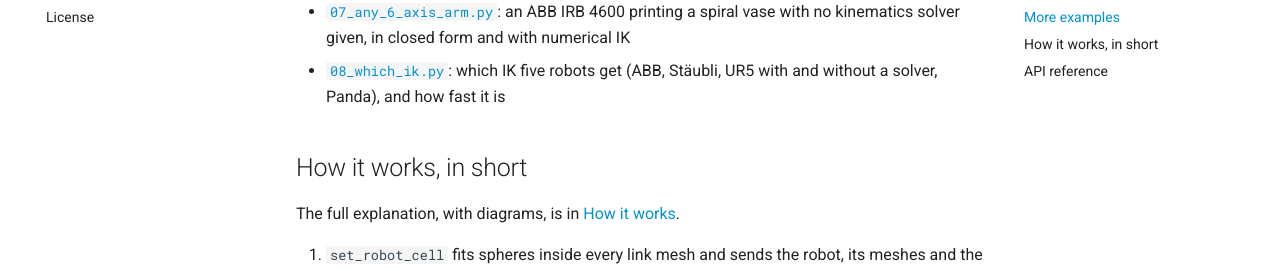
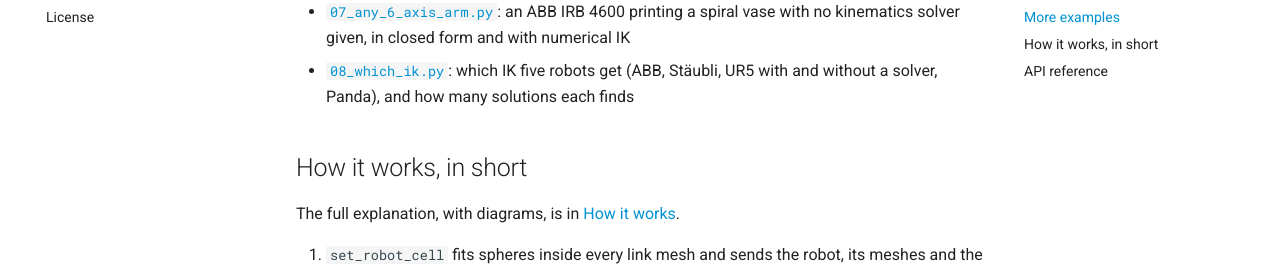
Before and after one commit to compas-dev/compas_fab_native, an MkDocs documentation site: the page built from docs/index.md, in a window 1280 px wide and 900 px high, scrolled down 2443 px. Shown: the part 199-470 px from the top of the window. Built offline with MkDocs 1.6.1 and Material for MkDocs 9.7.7, drawn with Linux system fonts in a browser that asks for light colours; comment, search, counter and statistics services are not loaded; the version menu is left out.

Commit message:
Docs: describe example 08
Co-Authored-By: Claude Opus 5.5 <noreply@anthropic.com>

```diff
--- a/docs/index.md
+++ b/docs/index.md
@@ -54,7 +54,7 @@ Each example builds on the previous one and explains what the planner does as it
 - [`05_mesh_obstacles.py`](files/05_mesh_obstacles.py){: download="05_mesh_obstacles.py" }: plunging through a ring, impossible with bounding boxes, possible with a distance field
 - [`06_free_motion.py`](files/06_free_motion.py){: download="06_free_motion.py" }: free motion around obstacles, to configurations, frames and point-axis targets, timed under the joint limits, on a UR5 and a 7-axis Panda
 - [`07_any_6_axis_arm.py`](files/07_any_6_axis_arm.py){: download="07_any_6_axis_arm.py" }: an ABB IRB 4600 printing a spiral vase with no kinematics solver given, in closed form and with numerical IK
-- [`08_which_ik.py`](files/08_which_ik.py){: download="08_which_ik.py" }: which IK five robots get (ABB, Stäubli, UR5 with and without a solver, Panda), and how fast it is
+- [`08_which_ik.py`](files/08_which_ik.py){: download="08_which_ik.py" }: which IK five robots get (ABB, Stäubli, UR5 with and without a solver, Panda), and how many solutions each finds
 
 ## How it works, in short
 
```
